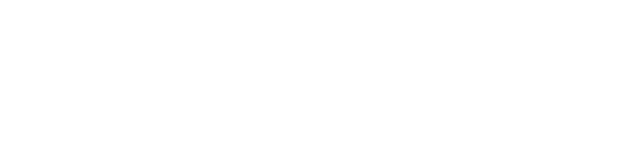
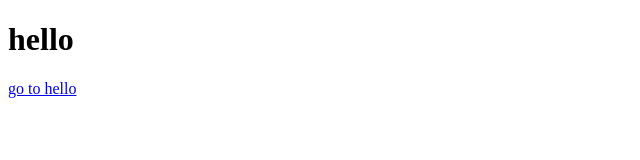
Before and after one commit to jaykumar591/privet-file, a plain HTML site: page test.html in a window 1280 px wide. Shown: the whole page, without its empty margins (0-640 px from the left). Drawn offline with Linux system fonts and the light colour scheme.

Commit message:
second change

```diff
--- a/test.html
+++ b/test.html
@@ -3,9 +3,10 @@
 <head>
     <meta charset="UTF-8">
     <meta name="viewport" content="width=device-width, initial-scale=1.0">
-    <title>Document</title>
+    <title>Helle</title>
 </head>
 <body>
-
+    <h1>hello</h1>
+    <a href="home.html">go to hello</a>
 </body>
 </html>
```
